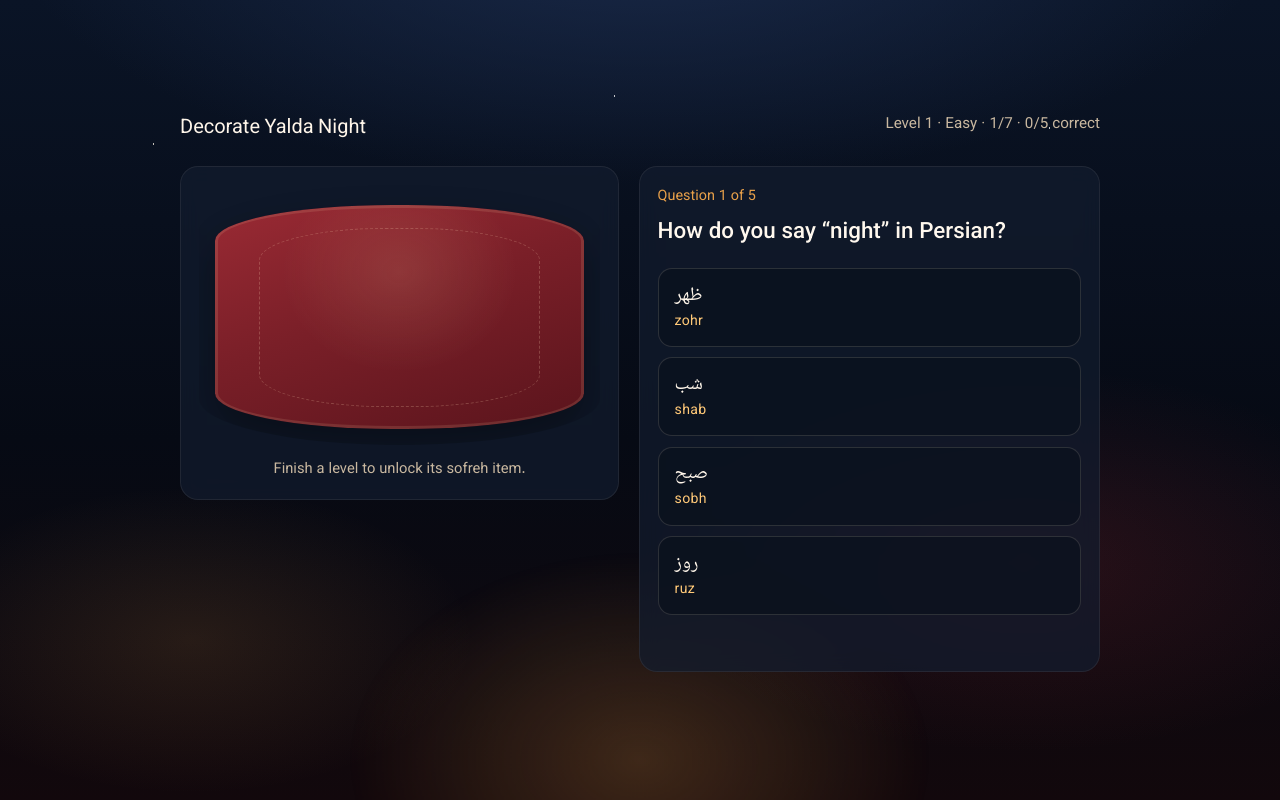
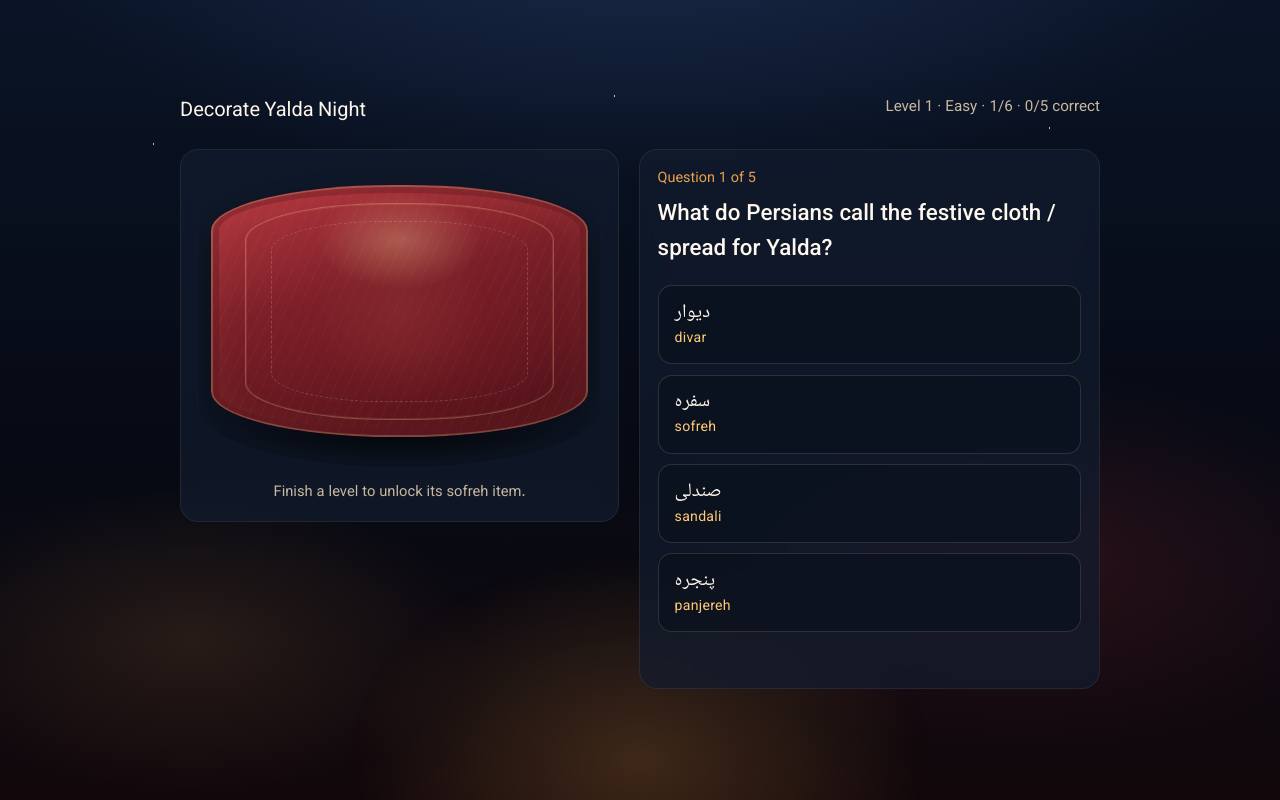
Before and after one commit to sepidehsahabi/LanguageProject, a plain HTML site: page index.html in a window 1280 px wide. Both pictures are taken after a click on the button "Start learning". Drawn offline with Linux system fonts and the light colour scheme.

Commit message:
Shorten Yalda to 6 culture-focused levels and refresh the sofreh.
Questions now teach Yalda table traditions; mirror level removed; sofreh styling is richer.

Co-authored-by: Cursor <cursoragent@cursor.com>

```diff
--- a/questions.js
+++ b/questions.js
@@ -5,66 +5,65 @@ const SOFREH_ITEMS = [
   { id: "poetry", en: "Poetry book", name: "کتاب شعر", finglish: "ketab-e she'r", emoji: "📖" },
   { id: "tea", en: "Tea", name: "چای", finglish: "chay", emoji: "🍵" },
   { id: "candle", en: "Candle", name: "شمع", finglish: "sham'", emoji: "🕯️" },
-  { id: "mirror", en: "Mirror", name: "آینه", finglish: "ayeneh", emoji: "✨" },
 ];
 
 const CELEBRATION_STICKERS = ["🎉", "⭐", "🍉", "🔴", "✨", "🕯️", "🎊", "🌟", "🥜", "🍵", "📖", "💛"];
 
-// One level per sofreh item. Difficulty: easy vocab → medium phrases → hard expressions.
+// One level per sofreh item. Difficulty: easy → medium → hard, all about Yalda table & culture.
 const LEVELS = [
   {
     id: "level-1",
     label: "Level 1 · Easy",
-    band: "Easy · Vocabulary",
+    band: "Easy · Yalda table",
     itemId: "watermelon",
     questions: [
       {
-        q: "How do you say “watermelon” in Persian?",
+        q: "Which red fruit on the Yalda sofreh stands for joy and summer in winter?",
         choices: [
           { fa: "هندوانه", finglish: "hendevaneh" },
           { fa: "خیار", finglish: "khiyar" },
           { fa: "موز", finglish: "moz" },
-          { fa: "گلابی", finglish: "golabi" },
+          { fa: "هویج", finglish: "havij" },
         ],
         answer: 0,
       },
       {
-        q: "How do you say “night” in Persian?",
+        q: "What do Persians call the festive cloth / spread for Yalda?",
+        choices: [
+          { fa: "سفره", finglish: "sofreh" },
+          { fa: "پنجره", finglish: "panjereh" },
+          { fa: "صندلی", finglish: "sandali" },
+          { fa: "دیوار", finglish: "divar" },
+        ],
+        answer: 0,
+      },
+      {
+        q: "Yalda is famous as the longest … of the year.",
         choices: [
           { fa: "شب", finglish: "shab" },
           { fa: "روز", finglish: "ruz" },
           { fa: "صبح", finglish: "sobh" },
-          { fa: "ظهر", finglish: "zohr" },
+          { fa: "هفته", finglish: "hafteh" },
         ],
         answer: 0,
       },
       {
-        q: "How do you say “red” in Persian?",
+        q: "Watermelon on the Yalda table is linked with which color of celebration?",
         choices: [
           { fa: "قرمز", finglish: "qermez" },
           { fa: "آبی", finglish: "abi" },
-          { fa: "سبز", finglish: "sabz" },
           { fa: "زرد", finglish: "zard" },
+          { fa: "خاکستری", finglish: "khakestari" },
         ],
         answer: 0,
       },
       {
-        q: "How do you say “fruit” in Persian?",
+        q: "How do you say “fruit” — often shared on the Yalda sofreh?",
         choices: [
           { fa: "میوه", finglish: "miveh" },
           { fa: "نان", finglish: "nan" },
-          { fa: "گوشت", finglish: "gusht" },
+          { fa: "سوپ", finglish: "sup" },
           { fa: "برنج", finglish: "berenj" },
-        ],
-        answer: 0,
-      },
-      {
-        q: "How do you say “winter” in Persian?",
-        choices: [
-          { fa: "زمستان", finglish: "zemestan" },
-          { fa: "بهار", finglish: "bahar" },
-          { fa: "تابستان", finglish: "tabestan" },
-          { fa: "پاییز", finglish: "pa'iz" },
         ],
         answer: 0,
       },
@@ -73,11 +72,11 @@ const LEVELS = [
   {
     id: "level-2",
     label: "Level 2 · Easy",
-    band: "Easy · Vocabulary",
+    band: "Easy · Yalda table",
     itemId: "pomegranate",
     questions: [
       {
-        q: "How do you say “pomegranate” in Persian?",
+        q: "Which Yalda fruit with many seeds stands for abundance and blessing?",
         choices: [
           { fa: "انار", finglish: "anar" },
           { fa: "سیب", finglish: "sib" },
@@ -87,17 +86,37 @@ const LEVELS = [
         answer: 0,
       },
       {
-        q: "How do you say “seed” in Persian?",
+        q: "What do people often wish for when they share pomegranate on Yalda?",
+        choices: [
+          { fa: "برکت", finglish: "barakat" },
+          { fa: "عجله", finglish: "ajaleh" },
+          { fa: "خستگی", finglish: "khastegi" },
+          { fa: "سکوت", finglish: "sokut" },
+        ],
+        answer: 0,
+      },
+      {
+        q: "Pomegranate seeds on the sofreh are called … in Persian.",
         choices: [
           { fa: "دانه", finglish: "daneh" },
           { fa: "برگ", finglish: "barg" },
           { fa: "ریشه", finglish: "risheh" },
-          { fa: "گل", finglish: "gol" },
+          { fa: "چوب", finglish: "chub" },
         ],
         answer: 0,
       },
       {
-        q: "How do you say “sweet” in Persian?",
+        q: "Yalda comes at the start of which season?",
+        choices: [
+          { fa: "زمستان", finglish: "zemestan" },
+          { fa: "بهار", finglish: "bahar" },
+          { fa: "تابستان", finglish: "tabestan" },
+          { fa: "پاییز", finglish: "pa'iz" },
+        ],
+        answer: 0,
+      },
+      {
+        q: "How do you say “sweet” — like ripe fruit on the Yalda table?",
         choices: [
           { fa: "شیرین", finglish: "shirin" },
           { fa: "تلخ", finglish: "talkh" },
@@ -106,80 +125,60 @@ const LEVELS = [
         ],
         answer: 0,
       },
-      {
-        q: "How do you say “year” in Persian?",
-        choices: [
-          { fa: "سال", finglish: "sal" },
-          { fa: "ماه", finglish: "mah" },
-          { fa: "هفته", finglish: "hafteh" },
-          { fa: "روز", finglish: "ruz" },
-        ],
-        answer: 0,
-      },
-      {
-        q: "How do you say “cold” in Persian?",
-        choices: [
-          { fa: "سرد", finglish: "sard" },
-          { fa: "گرم", finglish: "garm" },
-          { fa: "نرم", finglish: "narm" },
-          { fa: "سخت", finglish: "sakht" },
-        ],
-        answer: 0,
-      },
     ],
   },
   {
     id: "level-3",
     label: "Level 3 · Easy",
-    band: "Easy · Vocabulary",
+    band: "Easy · Yalda table",
     itemId: "nuts",
     questions: [
       {
-        q: "How do you say “nuts / trail mix” in Persian?",
+        q: "What mixed nuts and dried fruit tray is classic on a Yalda sofreh?",
         choices: [
           { fa: "آجیل", finglish: "ajil" },
-          { fa: "سوپ", finglish: "sup" },
           { fa: "سالاد", finglish: "salad" },
           { fa: "کیک", finglish: "keyk" },
+          { fa: "سوپ", finglish: "sup" },
         ],
         answer: 0,
       },
       {
-        q: "How do you say “food” in Persian?",
+        q: "Families gather at home for Yalda — how do you say “home”?",
         choices: [
-          { fa: "غذا", finglish: "ghaza" },
-          { fa: "آب", finglish: "ab" },
-          { fa: "میز", finglish: "miz" },
-          { fa: "صندلی", finglish: "sandali" },
+          { fa: "خانه", finglish: "khaneh" },
+          { fa: "مدرسه", finglish: "madreseh" },
+          { fa: "اداره", finglish: "edareh" },
+          { fa: "بازار", finglish: "bazar" },
         ],
         answer: 0,
       },
       {
-        q: "How do you say “home / house” in Persian?",
+        q: "Sharing snacks on Yalda is about being with …",
         choices: [
-          { fa: "خانه", finglish: "khaneh" },
-          { fa: "مدرسه", finglish: "madreseh" },
-          { fa: "مغازه", finglish: "maghazeh" },
-          { fa: "پارک", finglish: "park" },
+          { fa: "دوست", finglish: "dust" },
+          { fa: "دشمن", finglish: "doshman" },
+          { fa: "امتحان", finglish: "emtehan" },
+          { fa: "کار", finglish: "kar" },
         ],
         answer: 0,
       },
       {
-        q: "How do you say “friend” in Persian?",
+        q: "How do you say “food” for the treats on the Yalda table?",
         choices: [
-          { fa: "دوست", finglish: "dust" },
-          { fa: "دشمن", finglish: "doshman" },
-          { fa: "مهمان", finglish: "mehman" },
-          { fa: "معلم", finglish: "mo'allem" },
+          { fa: "غذا", finglish: "ghaza" },
+          { fa: "میز", finglish: "miz" },
+          { fa: "صندلی", finglish: "sandali" },
+          { fa: "پنجره", finglish: "panjereh" },
         ],
         answer: 0,
       },
       {
-        q: "How do you say “eat” in Persian?",
+        q: "On Yalda night people sit together and … the sofreh snacks.",
         choices: [
           { fa: "خوردن", finglish: "khordan" },
+          { fa: "دویدن", finglish: "davidan" },
           { fa: "خوابیدن", finglish: "khabidan" },
-          { fa: "دویدن", finglish: "davidan" },
           { fa: "نوشتن", finglish: "neveshtan" },
         ],
         answer: 0,
@@ -189,21 +188,21 @@ const LEVELS = [
   {
     id: "level-4",
     label: "Level 4 · Medium",
-    band: "Medium · Phrases",
+    band: "Medium · Yalda culture",
     itemId: "poetry",
     questions: [
       {
-        q: "How do you say “poetry” in Persian?",
+        q: "Which book of poetry is often opened for fortune-telling on Yalda?",
         choices: [
-          { fa: "شعر", finglish: "she'r" },
-          { fa: "داستان", finglish: "dastan" },
-          { fa: "موسیقی", finglish: "musiqi" },
-          { fa: "نقاشی", finglish: "naqqashi" },
+          { fa: "دیوان حافظ", finglish: "divan-e hafez" },
+          { fa: "دفتر مشق", finglish: "daftar-e mashq" },
+          { fa: "کتاب آشپزی", finglish: "ketab-e ashpazi" },
+          { fa: "روزنامه امروز", finglish: "ruznameh-ye emruz" },
         ],
         answer: 0,
       },
       {
-        q: "What do people often say for “Happy Yalda Night”?",
+        q: "What do people say for “Happy Yalda Night”?",
         choices: [
           { fa: "شب یلدا مبارک", finglish: "shab-e yalda mobarak" },
           { fa: "صبح بخیر", finglish: "sobh bekheir" },
@@ -213,12 +212,12 @@ const LEVELS = [
         answer: 0,
       },
       {
-        q: "What is the Persian word for the festive table spread?",
+        q: "Fortune-telling with Hafez on Yalda is called …",
         choices: [
-          { fa: "سفره", finglish: "sofreh" },
-          { fa: "پنجره", finglish: "panjereh" },
-          { fa: "دیوار", finglish: "divar" },
-          { fa: "سقف", finglish: "saqf" },
+          { fa: "فال حافظ", finglish: "fal-e hafez" },
+          { fa: "بازی فوتبال", finglish: "bazi-ye futbal" },
+          { fa: "خرید آنلاین", finglish: "kharid-e online" },
+          { fa: "آشپزی سریع", finglish: "ashpazi-ye sari'" },
         ],
         answer: 0,
       },
@@ -233,12 +232,12 @@ const LEVELS = [
         answer: 0,
       },
       {
-        q: "How do you say “book of poetry” style for Hafez’s book?",
+        q: "Reading poems together on Yalda is called …",
         choices: [
-          { fa: "دیوان حافظ", finglish: "divan-e hafez" },
-          { fa: "دفتر مشق", finglish: "daftar-e mashq" },
-          { fa: "کتاب آشپزی", finglish: "ketab-e ashpazi" },
-          { fa: "روزنامه امروز", finglish: "ruznameh-ye emruz" },
+          { fa: "شعرخوانی", finglish: "she'r-khani" },
+          { fa: "دویدن", finglish: "davidan" },
+          { fa: "شنا کردن", finglish: "shena kardan" },
+          { fa: "خوابیدن", finglish: "khabidan" },
         ],
         answer: 0,
       },
@@ -247,21 +246,21 @@ const LEVELS = [
   {
     id: "level-5",
     label: "Level 5 · Medium",
-    band: "Medium · Phrases",
+    band: "Medium · Yalda culture",
     itemId: "tea",
     questions: [
       {
-        q: "How do you say “tea” in Persian?",
+        q: "What warm drink is often poured while families sit around the Yalda sofreh?",
         choices: [
           { fa: "چای", finglish: "chay" },
+          { fa: "دوغ", finglish: "dugh" },
+          { fa: "آبمیوه", finglish: "abmiveh" },
           { fa: "شیر", finglish: "shir" },
-          { fa: "آبمیوه", finglish: "abmiveh" },
-          { fa: "دوغ", finglish: "dugh" },
         ],
         answer: 0,
       },
       {
-        q: "How do you say “family gathering” for Yalda night?",
+        q: "A cozy Yalda family gathering is often called …",
         choices: [
           { fa: "دور همی", finglish: "dor-hami" },
           { fa: "تنهایی", finglish: "tanha'i" },
@@ -271,7 +270,7 @@ const LEVELS = [
         answer: 0,
       },
       {
-        q: "How do you say “good night” in Persian?",
+        q: "How do you wish someone “good night” after Yalda stories and tea?",
         choices: [
           { fa: "شب بخیر", finglish: "shab bekheir" },
           { fa: "صبح بخیر", finglish: "sobh bekheir" },
@@ -281,21 +280,21 @@ const LEVELS = [
         answer: 0,
       },
       {
-        q: "How do you say “please” in Persian?",
+        q: "Offering tea and snacks to guests, you often say …",
         choices: [
-          { fa: "لطفاً", finglish: "lotfan" },
-          { fa: "متشکرم", finglish: "moteshakkeram" },
-          { fa: "ببخشید", finglish: "bebakhshid" },
-          { fa: "سلام", finglish: "salam" },
+          { fa: "بفرمایید", finglish: "befarmayid" },
+          { fa: "برو بیرون", finglish: "boro birun" },
+          { fa: "خداحافظ", finglish: "khodahafez" },
+          { fa: "امتحان", finglish: "emtehan" },
         ],
         answer: 0,
       },
       {
-        q: "How do you say “thank you” in Persian?",
+        q: "How do you say “thank you” when someone serves you on Yalda?",
         choices: [
           { fa: "متشکرم", finglish: "moteshakkeram" },
-          { fa: "خواهش می‌کنم", finglish: "khahesh mikonam" },
-          { fa: "بفرمایید", finglish: "befarmayid" },
+          { fa: "ببخشید", finglish: "bebakhshid" },
+          { fa: "سلام", finglish: "salam" },
           { fa: "خداحافظ", finglish: "khodahafez" },
         ],
         answer: 0,
@@ -305,21 +304,21 @@ const LEVELS = [
   {
     id: "level-6",
     label: "Level 6 · Hard",
-    band: "Hard · Expressions",
+    band: "Hard · Yalda culture",
     itemId: "candle",
     questions: [
       {
-        q: "How do you say “candle” in Persian?",
+        q: "Which sofreh item brings light against the darkness of the longest night?",
         choices: [
           { fa: "شمع", finglish: "sham'" },
-          { fa: "چراغ", finglish: "cheragh" },
-          { fa: "آتش", finglish: "atash" },
+          { fa: "یخ", finglish: "yakh" },
+          { fa: "سایه", finglish: "sayeh" },
           { fa: "دود", finglish: "dud" },
         ],
         answer: 0,
       },
       {
-        q: "Which phrase means “victory of light over darkness”?",
+        q: "Yalda celebrates the victory of light over darkness — how is that said?",
         choices: [
           { fa: "پیروزی نور بر تاریکی", finglish: "piruzi-ye nur bar tariki" },
           { fa: "پایان بهار", finglish: "payan-e bahar" },
@@ -329,7 +328,7 @@ const LEVELS = [
         answer: 0,
       },
       {
-        q: "Which phrase means “winter solstice” in cultural talk?",
+        q: "Which phrase means “winter solstice” in cultural talk about Yalda?",
         choices: [
           { fa: "انقلاب زمستانی", finglish: "enqelab-e zemestani" },
           { fa: "اعتدال بهاری", finglish: "e'tedal-e bahari" },
@@ -339,80 +338,22 @@ const LEVELS = [
         answer: 0,
       },
       {
-        q: "How do you say “light” in Persian?",
+        q: "Candles on the Yalda table are a symbol of …",
         choices: [
           { fa: "نور", finglish: "nur" },
           { fa: "تاریکی", finglish: "tariki" },
-          { fa: "سایه", finglish: "sayeh" },
+          { fa: "سرما", finglish: "sarma" },
           { fa: "مه", finglish: "meh" },
         ],
         answer: 0,
       },
       {
-        q: "How do you say “hope” in Persian?",
+        q: "Staying awake with stories and light on Yalda is a sign of …",
         choices: [
           { fa: "امید", finglish: "omid" },
           { fa: "ترس", finglish: "tars" },
+          { fa: "عجله", finglish: "ajaleh" },
           { fa: "خستگی", finglish: "khastegi" },
-          { fa: "عجله", finglish: "ajaleh" },
-        ],
-        answer: 0,
-      },
-    ],
-  },
-  {
-    id: "level-7",
-    label: "Level 7 · Hard",
-    band: "Hard · Expressions",
-    itemId: "mirror",
-    questions: [
-      {
-        q: "How do you say “mirror” in Persian?",
-        choices: [
-          { fa: "آینه", finglish: "ayeneh" },
-          { fa: "شانه", finglish: "shaneh" },
-          { fa: "لیوان", finglish: "livan" },
-          { fa: "قاشق", finglish: "qashoq" },
-        ],
-        answer: 0,
-      },
-      {
-        q: "How do Persians often refer to fortune-telling with Hafez on Yalda?",
-        choices: [
-          { fa: "فال حافظ", finglish: "fal-e hafez" },
-          { fa: "بازی فوتبال", finglish: "bazi-ye futbal" },
-          { fa: "آشپزی سریع", finglish: "ashpazi-ye sari'" },
-          { fa: "خرید آنلاین", finglish: "kharid-e online" },
-        ],
-        answer: 0,
-      },
-      {
-        q: "How do you say “blessing / abundance” often linked with pomegranate?",
-        choices: [
-          { fa: "برکت", finglish: "barakat" },
-          { fa: "سرعت", finglish: "sor'at" },
-          { fa: "خستگی", finglish: "khastegi" },
-          { fa: "سکوت", finglish: "sokut" },
-        ],
-        answer: 0,
-      },
-      {
-        q: "Which phrase means “reading poetry together”?",
-        choices: [
-          { fa: "شعرخوانی", finglish: "she'r-khani" },
-          { fa: "دویدن", finglish: "davidan" },
-          { fa: "شنا کردن", finglish: "shena kardan" },
-          { fa: "خوابیدن", finglish: "khabidan" },
-        ],
-        answer: 0,
-      },
-      {
-        q: "Which phrase means “storytelling”?",
-        choices: [
-          { fa: "قصه‌گویی", finglish: "qesseh-guyi" },
-          { fa: "نامه نوشتن", finglish: "nameh neveshtan" },
-          { fa: "در زدن", finglish: "dar zadan" },
-          { fa: "آش پختن", finglish: "ash pokhtan" },
         ],
         answer: 0,
       },
--- a/styles.css
+++ b/styles.css
@@ -316,30 +316,63 @@ body {
 
 .sofreh {
   position: relative;
-  min-height: 260px;
-  border-radius: 50% / 18%;
+  min-height: 300px;
+  border-radius: 50% / 20%;
   overflow: hidden;
   isolation: isolate;
 }
 
+.sofreh::before {
+  content: "";
+  position: absolute;
+  left: 12%;
+  right: 12%;
+  bottom: 2%;
+  height: 18%;
+  border-radius: 50%;
+  background: radial-gradient(ellipse, rgba(0, 0, 0, 0.45), transparent 70%);
+  z-index: 0;
+  pointer-events: none;
+}
+
 .sofreh-cloth {
   position: absolute;
-  inset: 8% 4% 6%;
-  border-radius: 48% / 16%;
+  inset: 6% 3% 10%;
+  border-radius: 48% / 18%;
   background:
-    radial-gradient(ellipse at 50% 30%, rgba(255, 210, 160, 0.12), transparent 45%),
-    linear-gradient(160deg, #9a2a34 0%, var(--cloth) 45%, var(--cloth-edge) 100%);
+    radial-gradient(ellipse 40% 35% at 50% 22%, rgba(255, 220, 160, 0.28), transparent 55%),
+    radial-gradient(ellipse 70% 55% at 50% 60%, rgba(140, 28, 38, 0.35), transparent 70%),
+    repeating-linear-gradient(
+      115deg,
+      transparent 0 10px,
+      rgba(255, 210, 150, 0.04) 10px 11px
+    ),
+    linear-gradient(165deg, #b83842 0%, var(--cloth) 42%, #4a1018 100%);
   box-shadow:
-    inset 0 0 0 3px rgba(255, 220, 170, 0.12),
-    0 18px 40px rgba(0, 0, 0, 0.35);
+    inset 0 0 0 2px rgba(255, 230, 180, 0.22),
+    inset 0 0 0 8px rgba(90, 20, 28, 0.35),
+    inset 0 0 40px rgba(255, 180, 100, 0.08),
+    0 22px 48px rgba(0, 0, 0, 0.45);
+}
+
+.sofreh-cloth::before {
+  content: "";
+  position: absolute;
+  inset: 7% 9%;
+  border-radius: 46% / 17%;
+  border: 1.5px solid rgba(255, 220, 170, 0.28);
+  box-shadow: inset 0 0 0 1px rgba(255, 200, 140, 0.1);
+  pointer-events: none;
 }
 
 .sofreh-cloth::after {
   content: "";
   position: absolute;
-  inset: 10% 12%;
-  border-radius: 45% / 18%;
-  border: 1px dashed rgba(255, 220, 180, 0.22);
+  inset: 14% 16%;
+  border-radius: 44% / 16%;
+  border: 1px dashed rgba(255, 220, 180, 0.2);
+  background:
+    radial-gradient(circle at 50% 50%, rgba(255, 210, 150, 0.06), transparent 60%);
   pointer-events: none;
 }
 
@@ -348,46 +381,52 @@ body {
   z-index: 1;
   list-style: none;
   margin: 0;
-  padding: 12% 8% 16%;
-  min-height: 260px;
+  padding: 14% 10% 18%;
+  min-height: 300px;
   display: flex;
   flex-wrap: wrap;
-  gap: 0.55rem;
+  gap: 0.65rem;
   align-content: center;
   justify-content: center;
 }
 
 .sofreh-item {
-  min-width: 4.4rem;
-  max-width: 5.4rem;
-  padding: 0.45rem 0.35rem;
+  min-width: 4.6rem;
+  max-width: 5.6rem;
+  padding: 0.55rem 0.4rem 0.45rem;
   display: flex;
   flex-direction: column;
   align-items: center;
-  gap: 0.15rem;
-  border-radius: 14px;
-  background: rgba(12, 16, 28, 0.4);
-  border: 1px solid rgba(255, 230, 190, 0.2);
+  gap: 0.2rem;
+  border-radius: 16px;
+  background:
+    linear-gradient(160deg, rgba(40, 24, 18, 0.55), rgba(12, 16, 28, 0.5));
+  border: 1px solid rgba(255, 230, 190, 0.32);
   opacity: 0;
   transform: scale(0.4) translateY(10px);
+  backdrop-filter: blur(4px);
 }
 
 .sofreh-item.is-placed {
   opacity: 1;
   transform: scale(1) translateY(0);
   animation: place-item 0.55s cubic-bezier(0.2, 0.9, 0.3, 1.2) both;
-  box-shadow: 0 0 18px rgba(232, 160, 74, 0.35);
+  box-shadow:
+    0 0 20px rgba(232, 160, 74, 0.4),
+    0 6px 14px rgba(0, 0, 0, 0.25);
 }
 
 .sofreh-emoji {
-  font-size: 1.45rem;
+  font-size: 1.7rem;
   line-height: 1;
+  filter: drop-shadow(0 2px 4px rgba(0, 0, 0, 0.35));
 }
 
 .sofreh-mini {
   font-family: var(--display);
   font-size: 0.72rem;
   color: #ffe8c8;
+  letter-spacing: 0.01em;
 }
 
 @keyframes place-item {
@@ -519,8 +558,20 @@ body {
 }
 
 .sofreh--drop {
+  min-height: 320px;
+  transition: box-shadow 0.2s ease, transform 0.2s ease;
+}
+
+.sofreh--drop .sofreh-items {
+  min-height: 320px;
+}
+
+.sofreh--finale {
   min-height: 280px;
-  transition: box-shadow 0.2s ease, transform 0.2s ease;
+}
+
+.sofreh--finale .sofreh-items {
+  min-height: 280px;
 }
 
 .sofreh--drop.is-over {
```
Also changed, not shown: index.html (+4 -3 lines), 1 other file.
